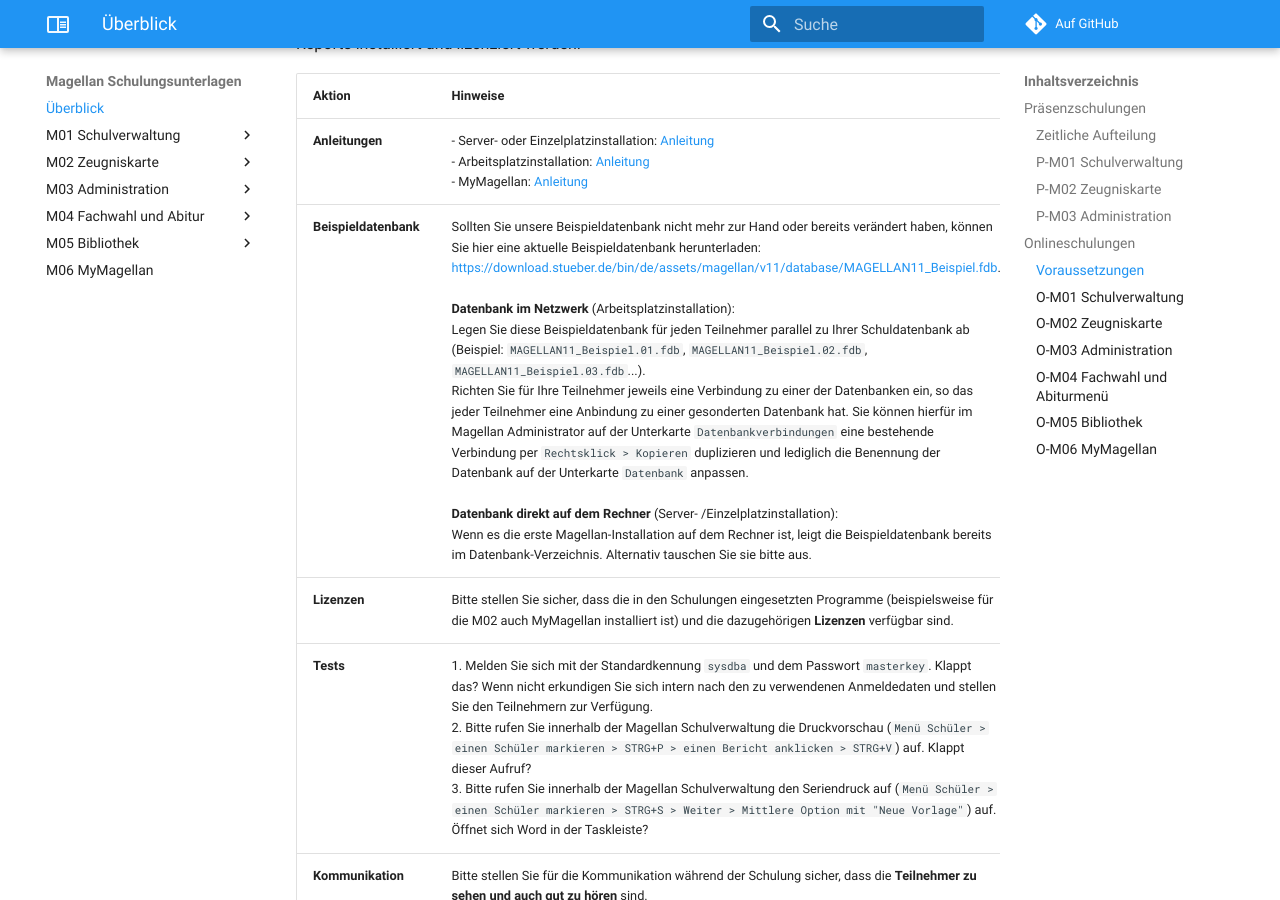
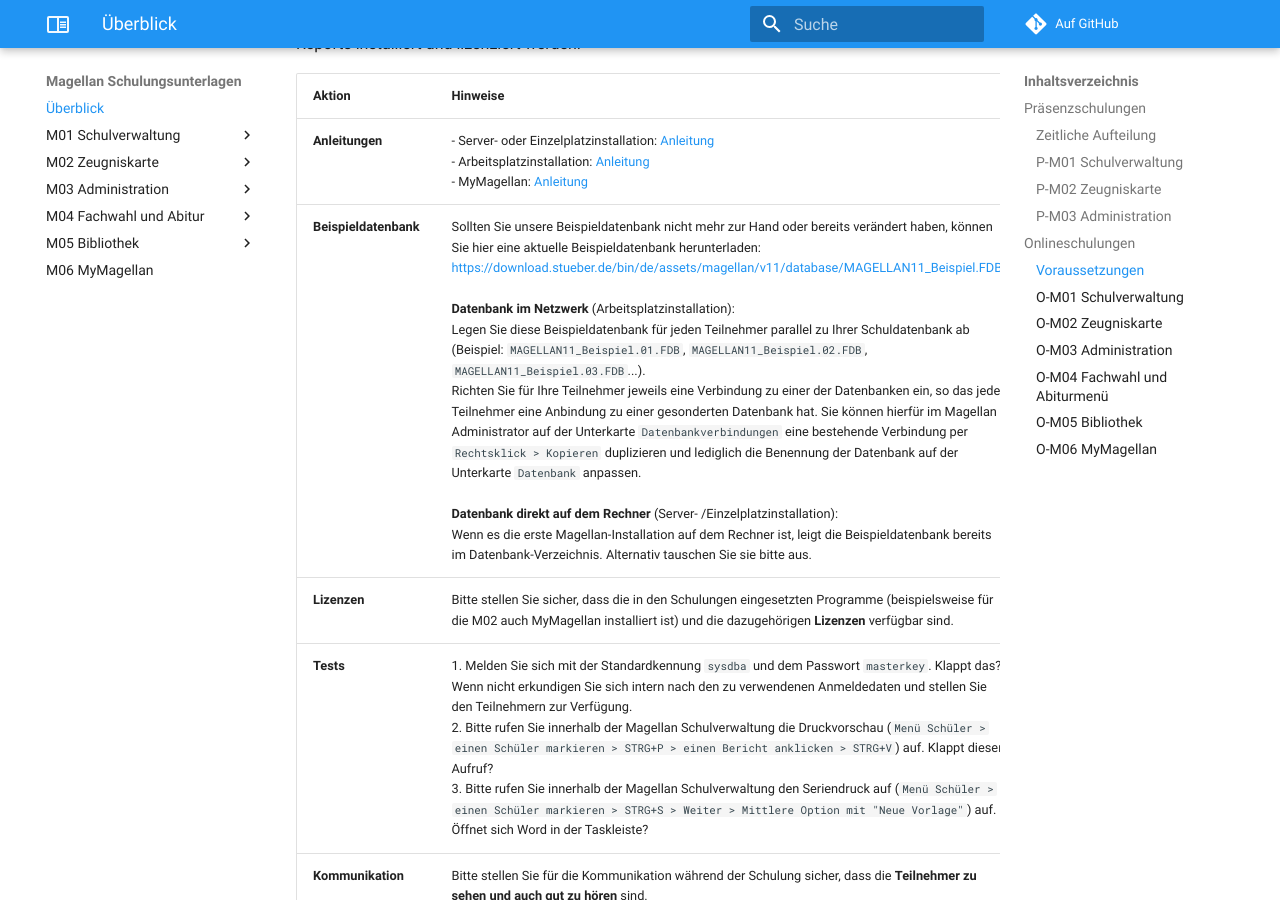
Before and after one commit to stuebersystems/doc.magellan-schulungen.de, an MkDocs documentation site: the page built from docs/index.md, in a window 1280 px wide and 900 px high, scrolled down 2763 px. Built offline with MkDocs 1.6.1 and Material for MkDocs 9.7.7, drawn with Linux system fonts in a browser that asks for light colours; comment, search, counter and statistics services are not loaded.

Commit message:
no message

```diff
--- a/docs/index.md
+++ b/docs/index.md
@@ -63,7 +63,7 @@ Für die Schulungen `O-M03 Magellan Administrator` und `O-M02 Magellan Zeugniska
 Aktion|Hinweise
 :--|--
 **Anleitungen**|- Server- oder Einzelplatzinstallation: [Anleitung](https://doc.magellan.stueber.de/schulverwaltung/installation/version10/server.installieren/)<br/>- Arbeitsplatzinstallation: [Anleitung](https://doc.magellan.stueber.de/schulverwaltung/installation/version10/arbeitsplatz.installieren/)<br/>- MyMagellan: [Anleitung](https://doc.mymagellan.stueber.de/installation/)
-**Beispieldatenbank**|Sollten Sie unsere Beispieldatenbank nicht mehr zur Hand oder bereits verändert haben, können Sie hier eine aktuelle Beispieldatenbank herunterladen:<br/>[https://download.stueber.de/bin/de/assets/magellan/v11/database/MAGELLAN11_Beispiel.fdb](https://download.stueber.de/bin/de/assets/magellan/v11/database/MAGELLAN11_Beispiel.fdb).<br/><br/>**Datenbank im Netzwerk** (Arbeitsplatzinstallation): <br/> Legen Sie diese Beispieldatenbank für jeden Teilnehmer parallel zu Ihrer Schuldatenbank ab (Beispiel: `MAGELLAN11_Beispiel.01.fdb`, `MAGELLAN11_Beispiel.02.fdb`, `MAGELLAN11_Beispiel.03.fdb`...).<br/>Richten Sie für Ihre Teilnehmer jeweils eine Verbindung zu einer der Datenbanken ein, so das jeder Teilnehmer eine Anbindung zu einer gesonderten Datenbank hat. Sie können hierfür im Magellan Administrator auf der Unterkarte `Datenbankverbindungen` eine bestehende Verbindung per `Rechtsklick > Kopieren` duplizieren und lediglich die Benennung der Datenbank auf der Unterkarte `Datenbank` anpassen.<br/><br/>**Datenbank direkt auf dem Rechner** (Server- /Einzelplatzinstallation): <br/>Wenn es die erste Magellan-Installation auf dem Rechner ist, leigt die Beispieldatenbank bereits im Datenbank-Verzeichnis. Alternativ tauschen Sie sie bitte aus.
+**Beispieldatenbank**|Sollten Sie unsere Beispieldatenbank nicht mehr zur Hand oder bereits verändert haben, können Sie hier eine aktuelle Beispieldatenbank herunterladen:<br/>[https://download.stueber.de/bin/de/assets/magellan/v11/database/MAGELLAN11_Beispiel.FDB](https://download.stueber.de/bin/de/assets/magellan/v11/database/MAGELLAN11_Beispiel.FDB).<br/><br/>**Datenbank im Netzwerk** (Arbeitsplatzinstallation): <br/> Legen Sie diese Beispieldatenbank für jeden Teilnehmer parallel zu Ihrer Schuldatenbank ab (Beispiel: `MAGELLAN11_Beispiel.01.FDB`, `MAGELLAN11_Beispiel.02.FDB`, `MAGELLAN11_Beispiel.03.FDB`...).<br/>Richten Sie für Ihre Teilnehmer jeweils eine Verbindung zu einer der Datenbanken ein, so das jeder Teilnehmer eine Anbindung zu einer gesonderten Datenbank hat. Sie können hierfür im Magellan Administrator auf der Unterkarte `Datenbankverbindungen` eine bestehende Verbindung per `Rechtsklick > Kopieren` duplizieren und lediglich die Benennung der Datenbank auf der Unterkarte `Datenbank` anpassen.<br/><br/>**Datenbank direkt auf dem Rechner** (Server- /Einzelplatzinstallation): <br/>Wenn es die erste Magellan-Installation auf dem Rechner ist, leigt die Beispieldatenbank bereits im Datenbank-Verzeichnis. Alternativ tauschen Sie sie bitte aus.
 **Lizenzen**|Bitte stellen Sie sicher, dass die in den Schulungen eingesetzten Programme (beispielsweise für die M02 auch MyMagellan installiert ist) und die dazugehörigen **Lizenzen** verfügbar sind.
 **Tests**|1. Melden Sie sich mit der Standardkennung `sysdba` und dem Passwort `masterkey`. Klappt das? Wenn nicht erkundigen Sie sich intern nach den zu verwendenen Anmeldedaten und stellen Sie den Teilnehmern zur Verfügung. <br/>2. Bitte rufen Sie innerhalb der Magellan Schulverwaltung die Druckvorschau (`Menü Schüler > einen Schüler markieren > STRG+P > einen Bericht anklicken > STRG+V`) auf. Klappt dieser Aufruf?<br/>3. Bitte rufen Sie innerhalb der Magellan Schulverwaltung den Seriendruck auf (`Menü Schüler > einen Schüler markieren > STRG+S > Weiter > Mittlere Option mit "Neue Vorlage"`) auf. Öffnet sich Word in der Taskleiste?
 **Kommunikation**|Bitte stellen Sie für die Kommunikation während der Schulung sicher, dass die **Teilnehmer zu sehen und auch gut zu hören** sind.
```
Also changed, not shown: docs/m03/02.installation.md (+6 -6 lines), docs/m03/06.neue.db.md (+1 -1 lines).
